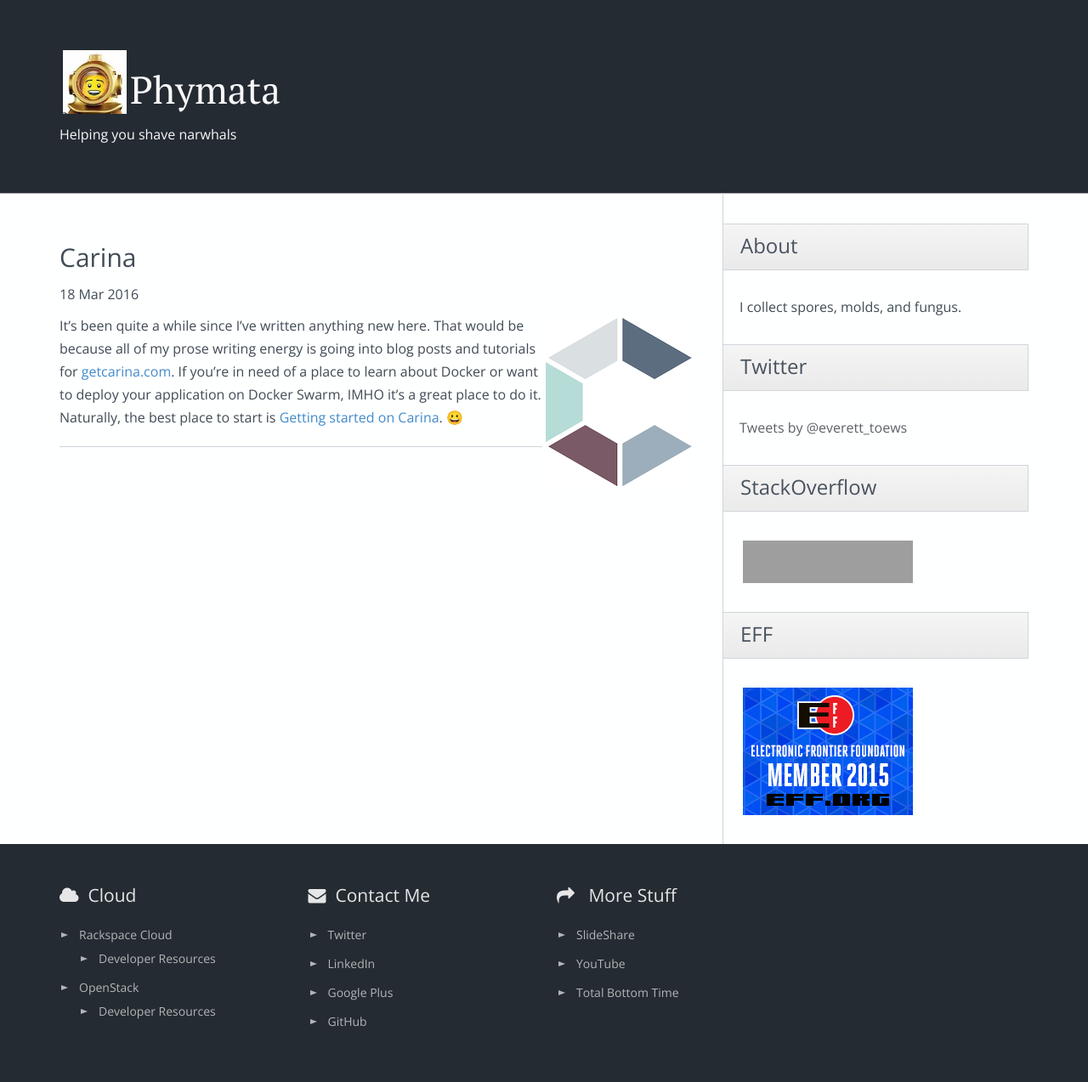
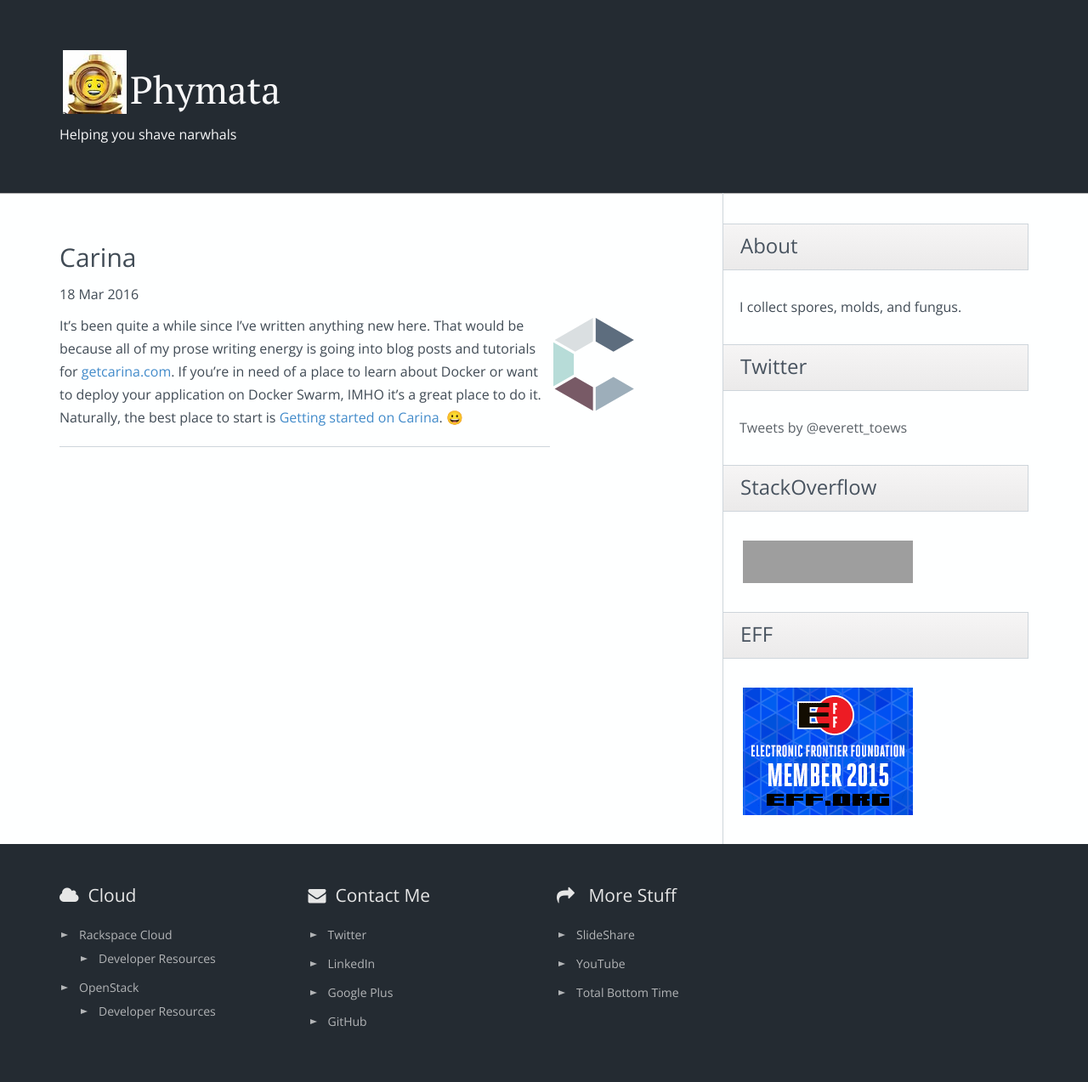
Before and after one commit to etoews/etoews.github.io, a Jekyll site: the page built from _posts/2016-03-18-carina.md, in a window 1280 px wide. Shown: the whole page at 85% size. Built offline with Jekyll 4.4.1, drawn with Linux system fonts in a browser that asks for light colours; nearby versions of some CDN libraries; Markdown is read by kramdown in place of the engine named in the settings; comment, search, counter and statistics services are not loaded; grey boxes are pictures that could not be loaded.

Commit message:
Switch to Carina SVG

```diff
--- a/_posts/2016-03-18-carina.md
+++ b/_posts/2016-03-18-carina.md
@@ -5,7 +5,7 @@
 layout: post
 slug: carina
 title: Carina
-image: /img/posts/carina.png
+image: /img/posts/carina.svg
 categories:
 - carina
 ---
```
Also changed, not shown: img/posts/carina.png (deleted), img/posts/carina.svg (added).
